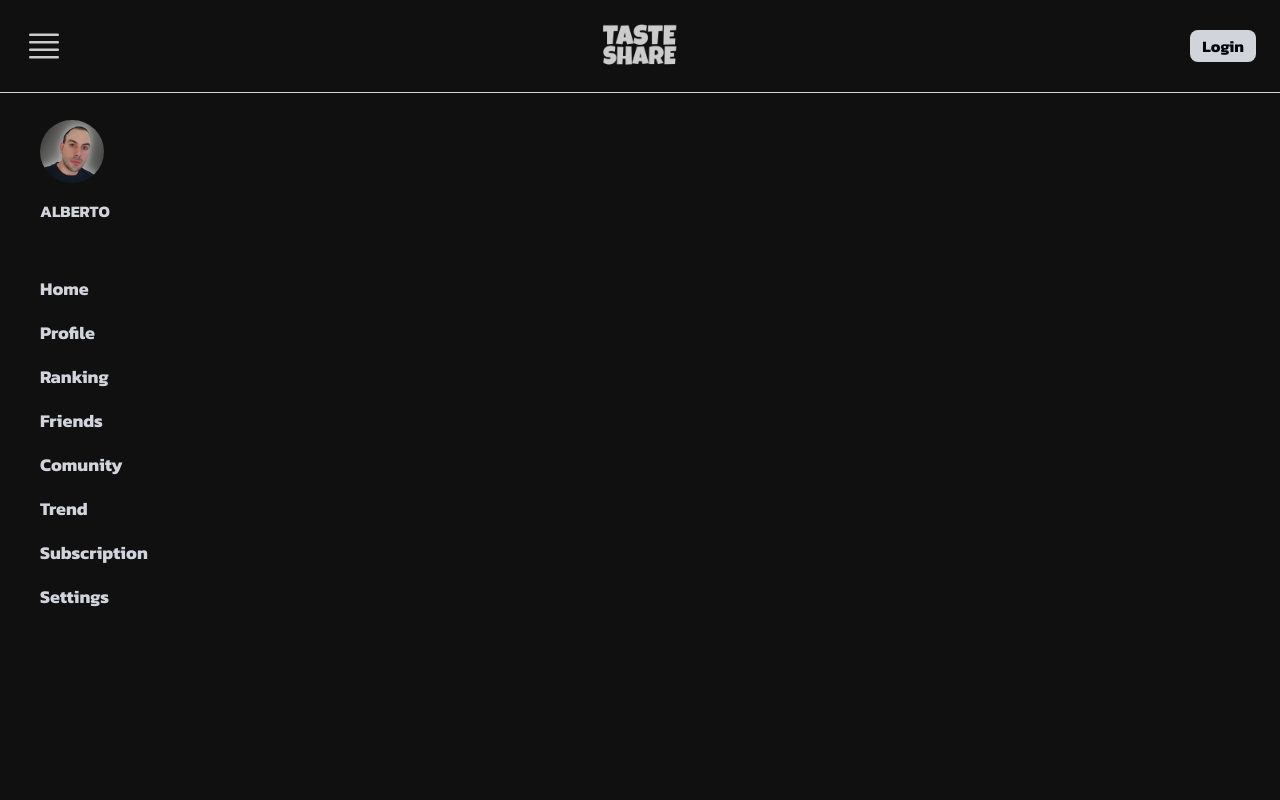
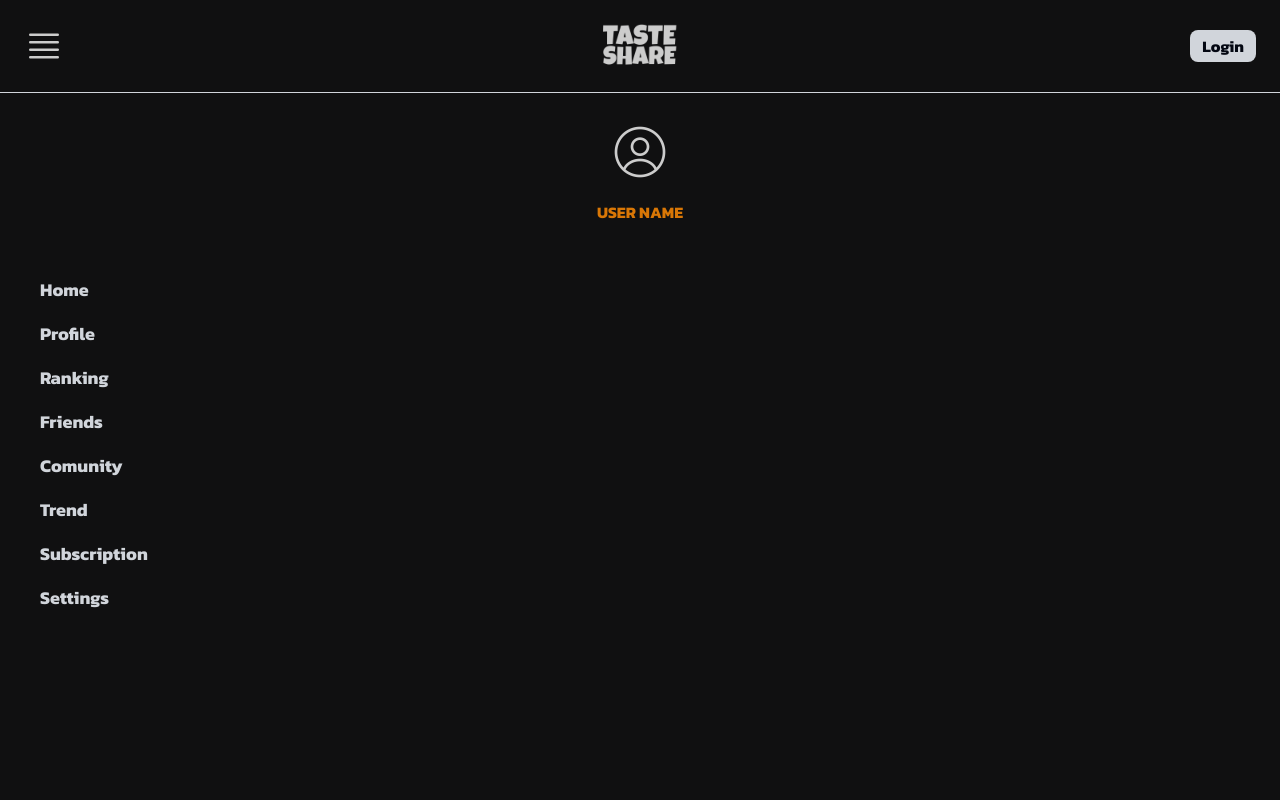
Before and after one commit to Chispaclick/Taste-Share, a Next.js app: page / in a window 1280 px wide. Both pictures are taken after a click on the icon 44 px from the left and 46 px from the top of the page. Shown: the top 800 px of the page. Built offline with nearby package versions, Linux system fonts and the light colour scheme.

Commit message:
Taste Share commit #25

```diff
--- a/src/components/slide-main/SlideMain.jsx
+++ b/src/components/slide-main/SlideMain.jsx
@@ -25,63 +25,63 @@ function SlideMain({ isOpen, setIsOpen }) {
           : "opacity-0 invisible -translate-x-full"
       }`}
     >
-      <div className="flex flex-col place-content-start items-start bg-background p-8">
-        <img src="/user_albert.jpg" className="w-16 rounded-full" />
-        <h1 className="text-gray-300 font-semibold pt-4">ALBERTO</h1>
+      <div className="flex flex-col place-content-center items-center bg-background p-8">
+        <img src="/user_logo.png" className="w-16 rounded-full" />
+        <h1 className="text-amber-600 font-semibold pt-4">USER NAME</h1>
       </div>
-      <div className="flex flex-col p-4 pb-86">
+      <div className="flex flex-col pb-86 p-4">
         <Link
           onClick={handleClose}
-          className="text-gray-300 text-lg p-1 hover:bg-gray-100 hover:text-gray-950 pl-4 rounded-xl font-semibold mb-2"
+          className="text-gray-300 text-lg p-1 hover:bg-amber-600 hover:text-gray-950 pl-4 rounded-md  font-semibold mb-2 transition duration-300 ease-in-out"
           href="/"
         >
           Home
         </Link>
         <Link
           onClick={handleClose}
-          className="text-gray-300 text-lg p-1 hover:bg-gray-100 hover:text-gray-950 pl-4 rounded-xl font-semibold mb-2"
+          className="text-gray-300 text-lg p-1 hover:bg-amber-600 hover:text-gray-950 pl-4 rounded-md  font-semibold mb-2 transition duration-300 ease-in-out"
           href="/profile"
         >
           Profile
         </Link>
         <Link
           onClick={handleClose}
-          className="text-gray-300 text-lg p-1 hover:bg-gray-100 hover:text-gray-950 pl-4 rounded-xl font-semibold mb-2"
+          className="text-gray-300 text-lg p-1 hover:bg-amber-600 hover:text-gray-950 pl-4 rounded-md font-semibold mb-2 transition duration-300 ease-in-out"
           href="/ranking"
         >
           Ranking
         </Link>
         <Link
           onClick={handleClose}
-          className="text-gray-300 text-lg p-1 hover:bg-gray-100 hover:text-gray-950 pl-4 rounded-xl font-semibold mb-2"
+          className="text-gray-300 text-lg p-1 hover:bg-amber-600 hover:text-gray-950 pl-4 rounded-md  font-semibold mb-2 transition duration-300 ease-in-out"
           href="/friends"
         >
           Friends
         </Link>
         <Link
           onClick={handleClose}
-          className="text-gray-300 text-lg p-1 hover:bg-gray-100 hover:text-gray-950 pl-4 rounded-xl font-semibold mb-2"
+          className="text-gray-300 text-lg p-1 hover:bg-amber-600 hover:text-gray-950 pl-4 rounded-md  font-semibold mb-2 transition duration-300 ease-in-out"
           href="/comunity"
         >
           Comunity
         </Link>
         <Link
           onClick={handleClose}
-          className="text-gray-300 text-lg p-1 hover:bg-gray-100 hover:text-gray-950 pl-4 rounded-xl font-semibold mb-2"
+          className="text-gray-300 text-lg p-1 hover:bg-amber-600 hover:text-gray-950 pl-4 rounded-md  font-semibold mb-2 transition duration-300 ease-in-out"
           href="/trend"
         >
           Trend
         </Link>
         <Link
           onClick={handleClose}
-          className="text-gray-300 text-lg p-1 hover:bg-gray-100 hover:text-gray-950 pl-4 rounded-xl font-semibold mb-2"
+          className="text-gray-300 text-lg p-1 hover:bg-amber-600 hover:text-gray-950 pl-4 rounded-md  font-semibold mb-2 transition duration-300 ease-in-out"
           href="/subscription"
         >
           Subscription
         </Link>
         <Link
           onClick={handleClose}
-          className="text-gray-300 text-lg p-1 hover:bg-gray-100 hover:text-gray-950 pl-4 rounded-xl font-semibold mb-2"
+          className="text-gray-300 text-lg p-1 hover:bg-amber-600 hover:text-gray-950 pl-4 rounded-md  font-semibold mb-2 transition duration-300 ease-in-out"
           href="/settings"
         >
           Settings
```
Also changed, not shown: public/user_logo.png (added).
